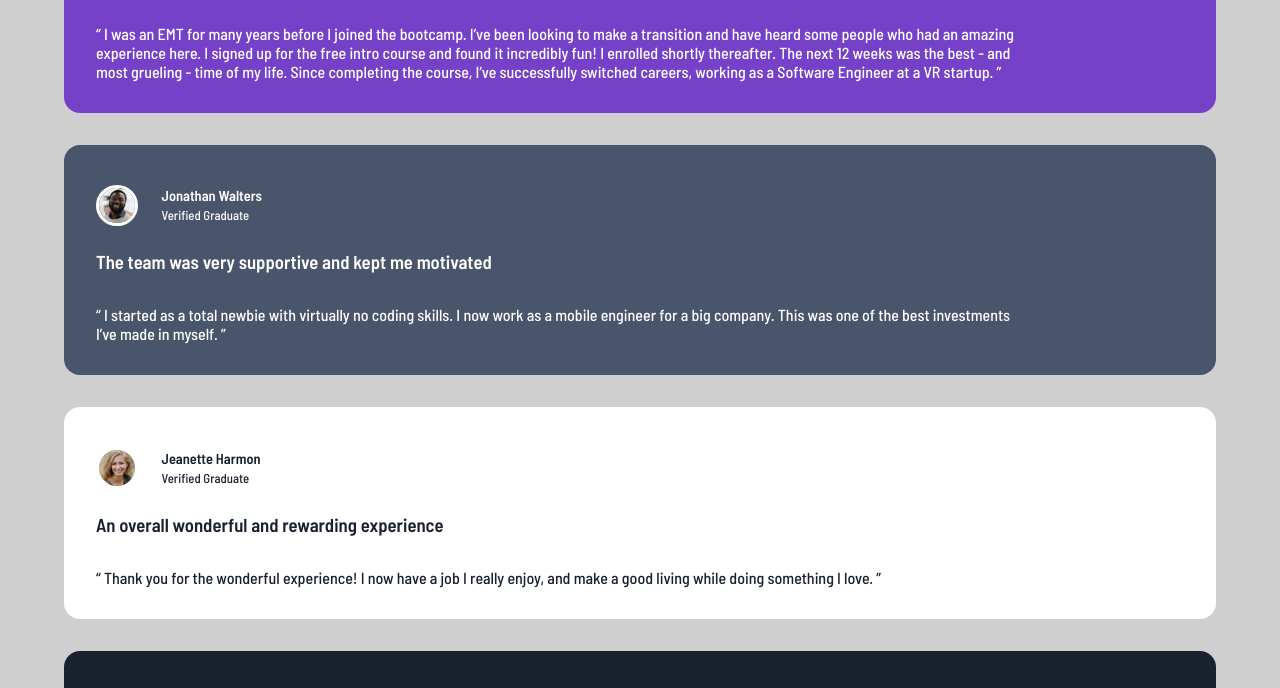
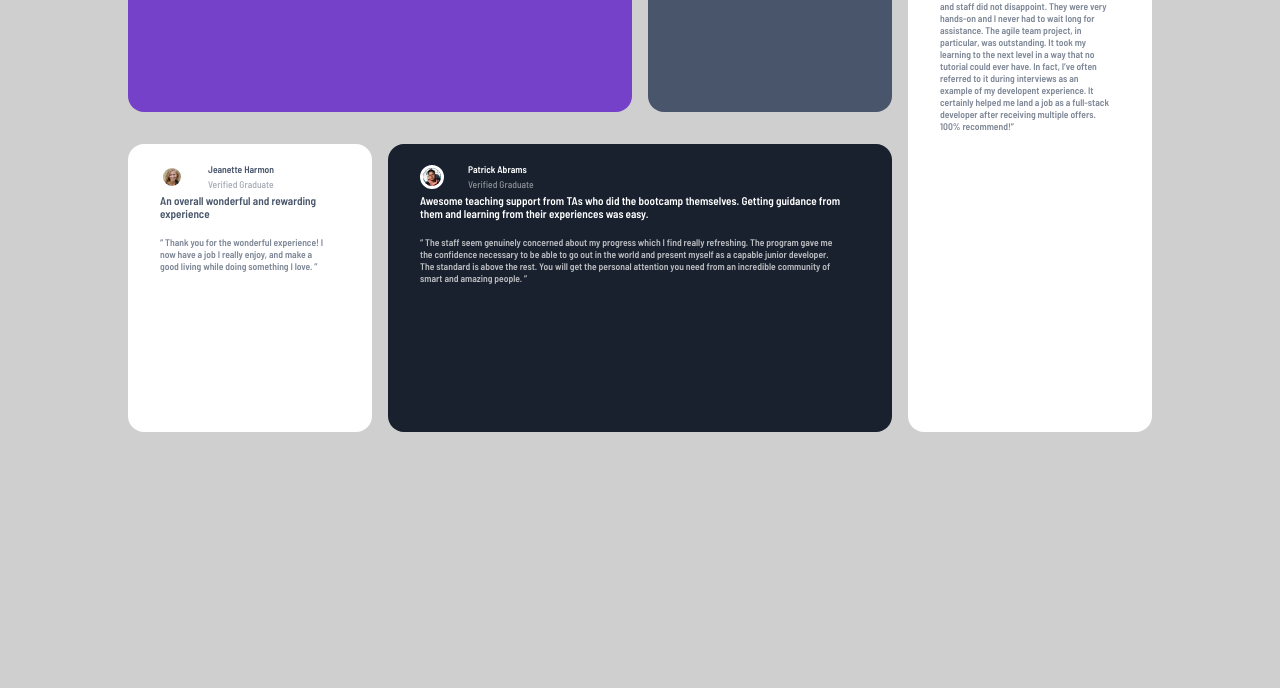
Before and after one commit to heritio/testimonials-grid, a plain HTML site: page index.html in a window 1280 px wide. Shown: the part 192-880 px from the top of the page. After the commit the page ends 800 px from the top, so only its background shows below. Drawn offline with Linux system fonts and the light colour scheme.

Commit message:
finished development

```diff
--- a/index.html
+++ b/index.html
@@ -11,6 +11,8 @@
 
 </head>
 <body>
+
+  <div class="grid">
 
   <div class="testimonial testimonial-daniel">
        <div class="testimonial__header">
@@ -109,5 +111,7 @@
       100% recommend!”
      </p>
   </div>
+  </div>
+
 </body>
 </html>
--- a/style.scss
+++ b/style.scss
@@ -16,6 +16,7 @@
 }
 body{
     background: var(--Light-gray);
+
 }
 
 
@@ -31,7 +32,10 @@ body{
        display: flex;
        justify-content: flex-start;
        align-items: center;
-       padding: 1.5rem 0;
+       padding: .5rem 0 .5rem 0;
+       @media only screen and (min-width: 700px){
+         padding: .2rem 0 .2rem 0;
+       }
     }
     &__img{
         border: .2rem solid white;
@@ -39,6 +43,10 @@ body{
        margin-right: 1.5rem;
        width: 2.6rem;
        height: 2.6rem;
+       @media only screen and (min-width: 700px){
+         width: 1.5rem;
+         height: 1.5rem;
+       }
     }
     &__name{
 
@@ -46,38 +54,124 @@ body{
     &__name-text{
        font-size: .9rem;
        font-weight: 600;
+       @media only screen and (min-width: 700px){
+         font-size: .6rem;
+         font-weight: 600;
+       }
     }
     &__name-info{
        margin-top: .2rem;
        font-size: .8rem;
        font-weight: 500;
+       @media only screen and (min-width: 700px){
+         font-size: .6rem;
+         font-weight: 500;
+       }
     }
     &__title{
       margin-bottom: 2rem;
       font-weight: 600;
+      @media only screen and (min-width: 700px){
+         width: 100%;
+         font-size: .7rem;
+         font-weight: 600;
+         margin-bottom: 1rem;
+       }
     }
     &__text{
         width: 85%;
       font-weight: 500;
       margin-bottom: 1rem;
+      opacity: 70%;
+      @media only screen and (min-width: 700px){
+         font-size: .6rem;
+         font-weight: 600;
+         width: 95%;
+       }
     }
 
     &-daniel{
-       background: var(--Moderate-violet);
+       background: url("./images/bg-pattern-quotation.svg") var(--Moderate-violet);
+       background-repeat: no-repeat;
+       background-position: 87% top;
+       .testimonial__name-info{
+       opacity: 50%;
+      }
+      @media only screen and (min-width: 700px){
+         grid-area: daniel;
+         width: 100%;
+      }
     }
     &-jonathan{
         background-color: var(--Very-dark-grayish-blue) ;
+        .testimonial__name-info{
+         opacity: 50%;
+        }
+        @media only screen and (min-width: 700px){
+         grid-area: jonathan;
+         width: 100%;
 
+       }
     }
     &-jeanette{
        background: var(--White);
-       color: var(--Very-dark-blackish-blue);
+       color: var(--Very-dark-grayish-blue);
+       .testimonial__name-info{
+         opacity: 50%;
+        }
+        @media only screen and (min-width: 700px){
+         grid-area: jene;
+         width: 100%;
+      }
     }
     &-patrick{
        background: var(--Very-dark-blackish-blue);
+       .testimonial__name-info{
+         opacity: 50%;
+        }
+        @media only screen and (min-width: 700px){
+         grid-area: patrick;
+         width: 100%;
+      }
     }
     &-kira{
        background: var(--White);
-       color: black;
+       color: var(--Very-dark-grayish-blue);
+       .testimonial__name-info{
+         opacity: 50%;
+        }
+        @media only screen and (min-width: 700px){
+         grid-area: kira;
+         width: 100%;
+         overflow: hidden;
+      }
+
     }
+
+   @media only screen and (min-width: 700px){
+    padding: 1rem 2rem;
+    border-radius: 1rem;
+    width: 100%;
+    margin: 1rem 0;
+   }
+
 }
+.grid{
+  display: block;
+
+}
+@media only screen and (min-width: 700px){
+   .grid{
+      width: 80%;
+      height: 80vh;
+      margin: 0 auto;
+      display: grid;
+      grid-template-columns: repeat(4,1fr);
+      grid-template-rows: repeat(2, 1fr);
+      grid-template-areas:
+        "daniel daniel jonathan kira"
+        "jene patrick patrick   kira";
+      column-gap: 1rem;
+      row-gap: 0;
+  }
+}
```
Also changed, not shown: style.css, 3 other files.
